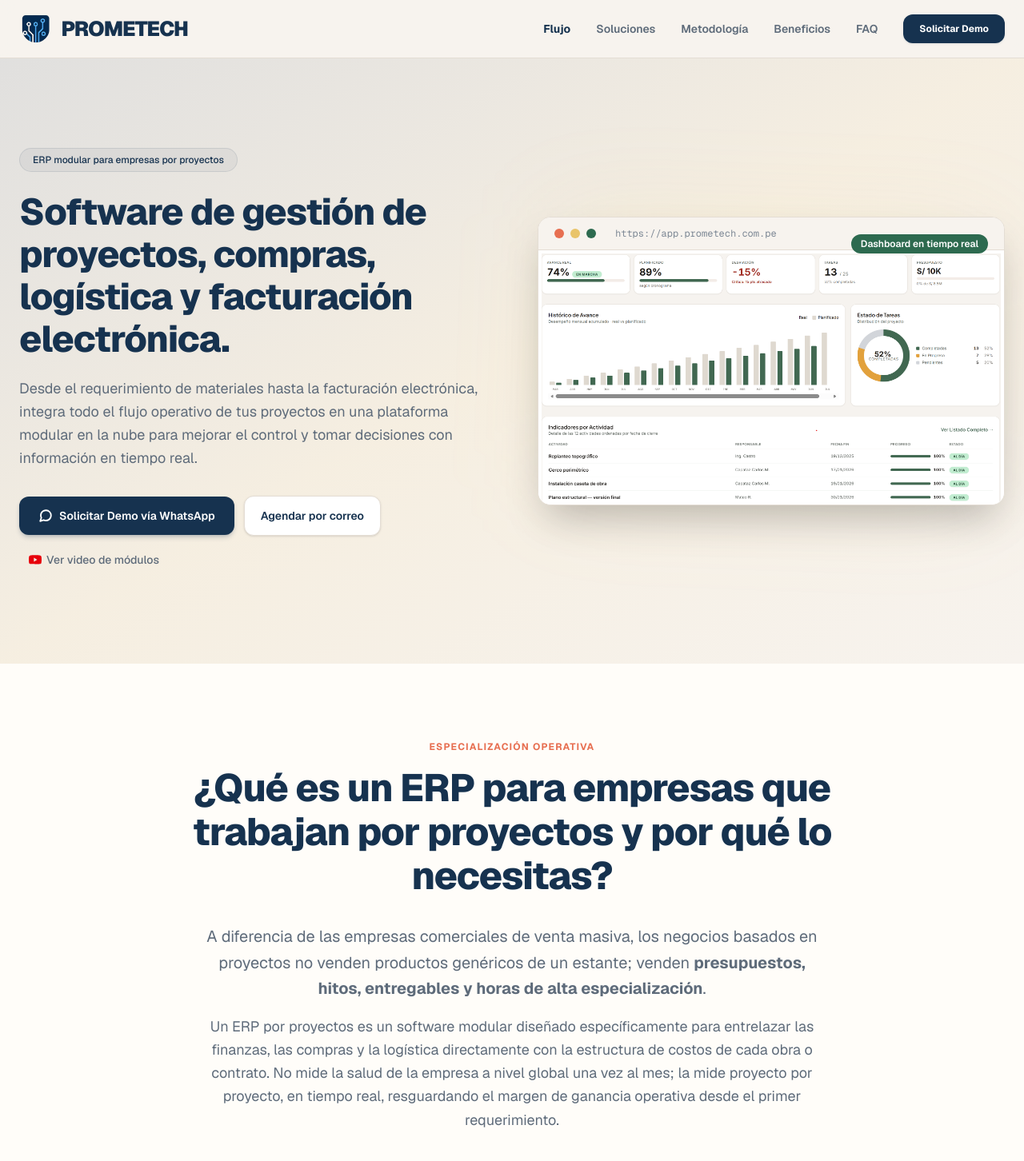
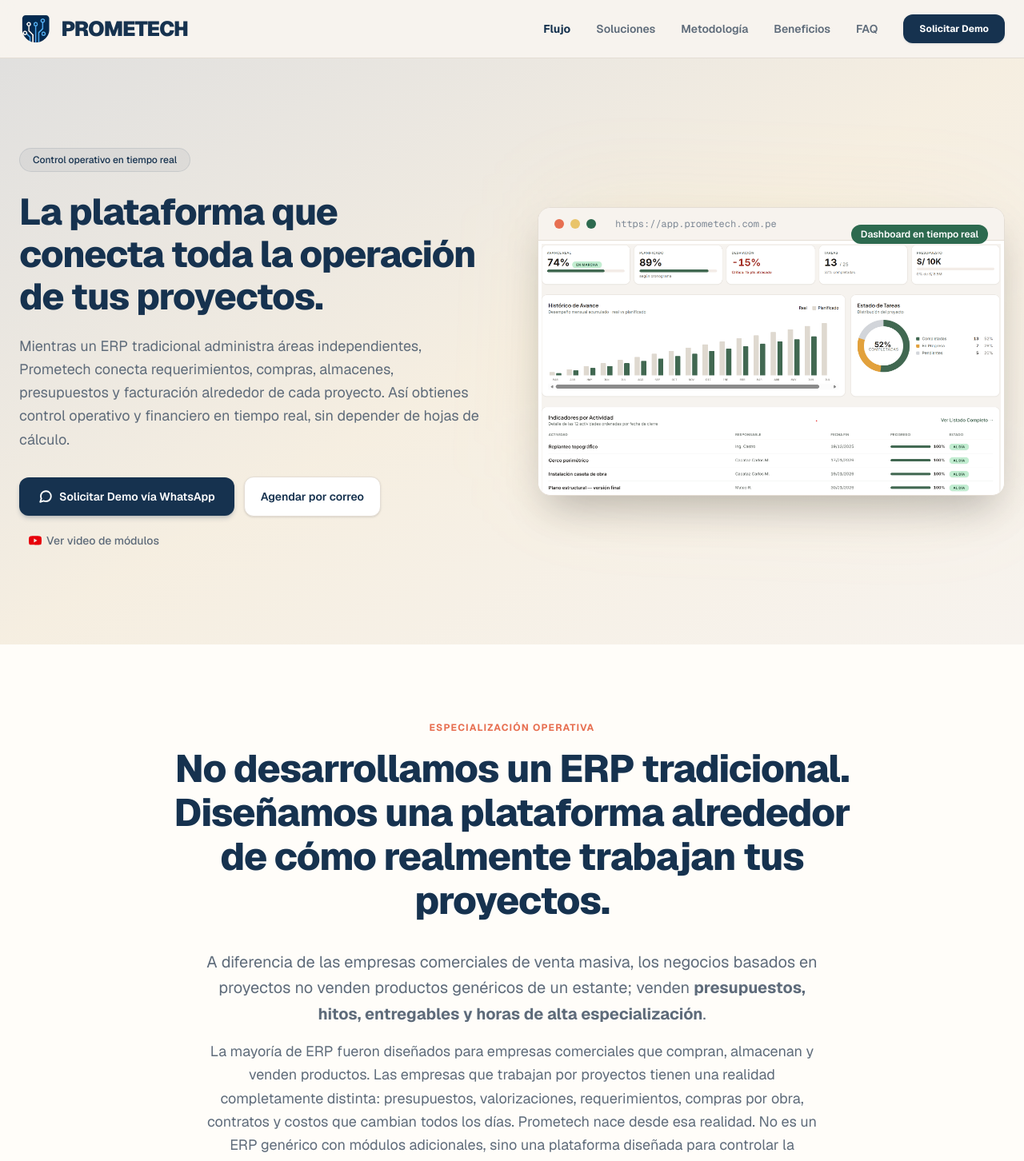
Before and after one commit to alexandermerino-prometech/landing-page, a Next.js app: page / in a window 1280 px wide. Shown: the top 1452 px of the page at 80% size. Built offline with nearby package versions, Linux system fonts and the light colour scheme.

Commit message:
updating ConceptoErp

```diff
--- a/app/components/ConceptoErp.tsx
+++ b/app/components/ConceptoErp.tsx
@@ -88,13 +88,15 @@
             Especialización Operativa
           </p>
           <h2 className="text-3xl sm:text-5xl font-extrabold text-[#16324F] tracking-tight mb-8 leading-[1.15]">
-            ¿Qué es un ERP para empresas que trabajan por proyectos y por qué lo necesitas?
+            No desarrollamos un ERP tradicional. Diseñamos una plataforma alrededor de cómo realmente trabajan tus proyectos.
           </h2>
           <p className="text-[#5E6B7A] text-lg sm:text-xl leading-relaxed max-w-3xl mx-auto">
             A diferencia de las empresas comerciales de venta masiva, los negocios basados en proyectos no venden productos genéricos de un estante; venden <strong>presupuestos, hitos, entregables y horas de alta especialización</strong>.
           </p>
           <p className="text-[#5E6B7A] text-base sm:text-lg leading-relaxed max-w-3xl mx-auto mt-4">
-            Un ERP por proyectos es un software modular diseñado específicamente para entrelazar las finanzas, las compras y la logística directamente con la estructura de costos de cada obra o contrato. No mide la salud de la empresa a nivel global una vez al mes; la mide proyecto por proyecto, en tiempo real, resguardando el margen de ganancia operativa desde el primer requerimiento.
+            La mayoría de ERP fueron diseñados para empresas comerciales que compran, almacenan y venden productos. Las empresas que trabajan por proyectos tienen una realidad completamente distinta: presupuestos, valorizaciones, requerimientos, compras por obra, contratos y costos que cambian todos los días.
+
+Prometech nace desde esa realidad. No es un ERP genérico con módulos adicionales, sino una plataforma diseñada para controlar la operación completa de empresas que viven de ejecutar proyectos.
           </p>
         </div>
 
--- a/app/components/Hero.tsx
+++ b/app/components/Hero.tsx
@@ -11,15 +11,16 @@
         {/* Bloque Izquierdo: Textos y Acciones */}
         <div className="lg:col-span-6 flex flex-col justify-center">
           <div className="inline-flex items-center w-fit rounded-full border border-[#16324F]/10 bg-[#16324F]/5 px-4 py-1.5 text-xs font-medium text-[#16324F] mb-6 self-start">
-            ERP modular para empresas por proyectos
+            Control operativo en tiempo real
           </div>
 
           <h1 className="text-4xl sm:text-5xl lg:text-[46px] font-extrabold leading-[1.15] tracking-tight mb-5 text-[#16324F]">
-            Software de gestión de proyectos, compras, logística y facturación electrónica.
+            La plataforma que conecta toda la operación de tus proyectos.
           </h1>
 
           <p className="text-[#5E6B7A] text-lg leading-relaxed mb-8 max-w-xl">
-            Desde el requerimiento de materiales hasta la facturación electrónica, integra todo el flujo operativo de tus proyectos en una plataforma modular en la nube para mejorar el control y tomar decisiones con información en tiempo real.
+            Mientras un ERP tradicional administra áreas independientes, Prometech conecta requerimientos, compras, almacenes, presupuestos y
+            facturación alrededor de cada proyecto. Así obtienes control operativo y financiero en tiempo real, sin depender de hojas de cálculo.
           </p>
 
           <div className="flex flex-wrap items-center gap-3 focus-visible:outline-2 focus-visible:outline-offset-2 focus-visible:outline-[#16324F]">
```
